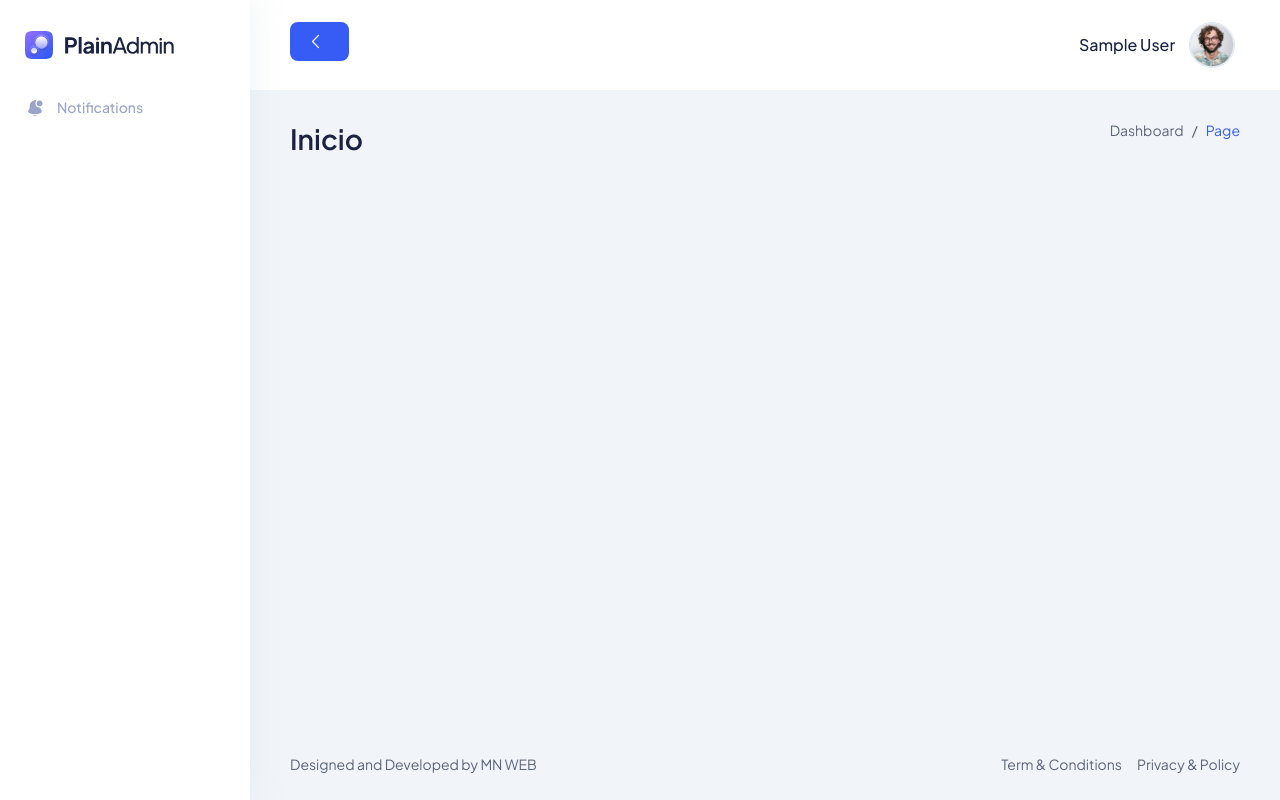
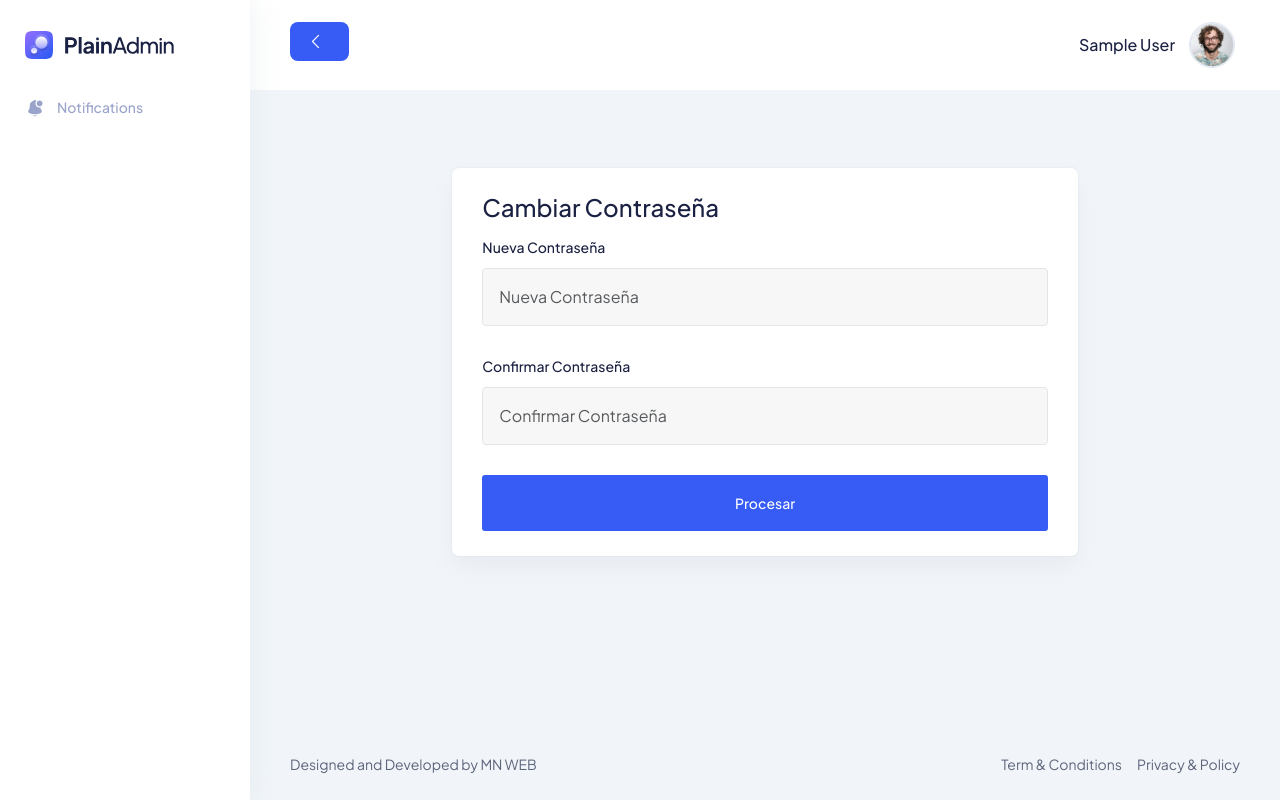
Before and after one commit to ecalvo92/MN_ECC, a PHP site: page /Views/vSeguridad/cambiarAcceso.php in a window 1280 px wide. Run offline with PHP 8.4, Linux system fonts and the light colour scheme; the visitor is signed in with stand-in values (Sample User, id 1); some libraries are stand-ins or nearby versions.

Commit message:
Funcionalidad de Cambiar Acceso

```diff
--- a/Controllers/HomeController.php
+++ b/Controllers/HomeController.php
@@ -32,6 +32,7 @@ if (isset($_POST["btnIniciarSesion"])) {
 
     if ($result) {
         $_SESSION["NombreUsuario"] = $result["Nombre"];
+        $_SESSION["Consecutivo"] = $result["Consecutivo"];
         header("Location: ../../Views/vHome/inicio.php");
         exit;
     } else {
--- /dev/null
+++ b/Controllers/SeguridadController.php
@@ -0,0 +1,25 @@
+<?php
+include_once $_SERVER["DOCUMENT_ROOT"] . "/MN_ECC/Controllers/UtilitarioController.php";
+include_once $_SERVER["DOCUMENT_ROOT"] . "/MN_ECC/Models/HomeModel.php";
+include_once $_SERVER["DOCUMENT_ROOT"] . "/MN_ECC/Models/SeguridadModel.php";
+
+if (session_status() === PHP_SESSION_NONE) {
+    session_start();
+}
+
+if (isset($_POST["btnCambiarAcceso"])) {
+
+    $nuevaContrasenna = $_POST["NuevaContrasenna"];
+    $consecutivo = $_SESSION["Consecutivo"];
+
+    $result = ActualizarContrasennaModel($nuevaContrasenna, $consecutivo);
+
+    if ($result) {
+        session_unset();
+        session_destroy();
+        header("Location: ../../Views/vHome/login.php");
+        exit;
+    } else {
+        $_POST["Mensaje"] = "Su información no fue actualizada correctamente";
+    }
+}
--- /dev/null
+++ b/Models/SeguridadModel.php
@@ -0,0 +1,2 @@
+<?php
+include_once $_SERVER["DOCUMENT_ROOT"] . "/MN_ECC/Models/UtilitarioModel.php";
--- /dev/null
+++ b/Views/assets/funciones/cambiarAcceso.js
@@ -0,0 +1,39 @@
+$(function () {
+
+    $.validator.addMethod("sinEspacios", function (value) {
+        return !/\s/.test(value);
+    }, "La contraseña no debe contener espacios");
+
+    $("#formCambiarAcceso").validate({
+        rules: {
+            NuevaContrasenna: {
+                required: true,
+                minlength: 8,
+                sinEspacios: true
+            },
+            ConfirmarContrasenna: {
+                required: true,
+                equalTo: "#NuevaContrasenna"
+            }
+        },
+        messages: {
+            NuevaContrasenna: {
+                required: "Campo obligatorio",
+                minlength: "Mínimo 8 caracteres"
+            },
+            ConfirmarContrasenna: {
+                required: "Campo obligatorio",
+                equalTo: "Las contraseñas no coinciden"
+            }
+        },
+        errorElement: "span",
+        errorClass: "text-danger",
+        highlight: function (element) {
+            $(element).addClass("is-invalid");
+        },
+        unhighlight: function (element) {
+            $(element).removeClass("is-invalid");
+        }
+    });
+
+});
--- a/Views/layout.php
+++ b/Views/layout.php
@@ -9,7 +9,7 @@ function MostrarNav()
     echo
     '<aside class="sidebar-nav-wrapper">
                 <div class="navbar-logo">
-                    <a href="index.html">
+                    <a href="../vHome/inicio.php">
                     <img src="../assets/images/logo.svg" alt="logo" />
                     </a>
                 </div>
--- a/Views/vSeguridad/cambiarAcceso.php
+++ b/Views/vSeguridad/cambiarAcceso.php
@@ -1,5 +1,6 @@
 <?php
 include_once $_SERVER["DOCUMENT_ROOT"] . "/MN_ECC/Views/layout.php";
+include_once $_SERVER["DOCUMENT_ROOT"] . "/MN_ECC/Controllers/SeguridadController.php";
 ?>
 
 <!DOCTYPE html>
@@ -30,24 +31,48 @@ MostrarCSS();
             <div class="container-fluid">
                 <div class="title-wrapper pt-30">
                     <div class="row align-items-center">
-            <div class="col-md-6">
-              <div class="title">
-                <h2>Inicio</h2>
+                        <div class="col-md-8 mx-auto">
+                            <div class="card-style mt-5">
+
+                                <?php
+                                if (isset($_POST["Mensaje"])) {
+                                    echo
+                                    '<div class="alert alert-danger text-center" role="alert">
+                                                            ' . $_POST["Mensaje"] . '
+                                                        </div>';
+                                }
+                                ?>
+
+                                <h3 class="mb-15">Cambiar Contraseña</h3>
+
+                                <form id="formCambiarAcceso" action="" method="POST">
+                                    <div class="row">
+                                        <div class="col-12">
+                                            <div class="input-style-1">
+                                                <label>Nueva Contraseña</label>
+                                                    <input type="password" placeholder="Nueva Contraseña"
+                                                        id="NuevaContrasenna" name="NuevaContrasenna" class="form-control" />
                                             </div>
                                         </div>
-            <div class="col-md-6">
-              <div class="breadcrumb-wrapper">
-                <nav aria-label="breadcrumb">
-                  <ol class="breadcrumb">
-                    <li class="breadcrumb-item">
-                      <a href="#0">Dashboard</a>
-                    </li>
-                    <li class="breadcrumb-item active" aria-current="page">
-                      Page
-                    </li>
-                  </ol>
-                </nav>
+                                        <div class="col-12">
+                                            <div class="input-style-1">
+                                                <label>Confirmar Contraseña</label>
+                                                    <input type="password" placeholder="Confirmar Contraseña"
+                                                        id="ConfirmarContrasenna" name="ConfirmarContrasenna" class="form-control" />
                                             </div>
+                                        </div>
+                                        <div class="col-12">
+                                            <div class="button-group d-flex justify-content-center flex-wrap">
+                                                <button type="submit" id="btnCambiarAcceso" name="btnCambiarAcceso"
+                                                    class="main-btn primary-btn btn-hover w-100 text-center">
+                                                    Procesar
+                                                </button>
+                                            </div>
+                                        </div>
+                                    </div>
+                                </form>
+                            </div>
+
                         </div>
                     </div>
                 </div>
@@ -63,6 +88,7 @@ MostrarCSS();
     <?php
     MostrarJS();
     ?>
+    <script src="../assets/funciones/cambiarAcceso.js"></script>
 
 </body>
 
```
Also changed, not shown: Views/vHome/Inicio.php (+0 -14 lines). Lines whose indentation alone changed are shown as unchanged.
